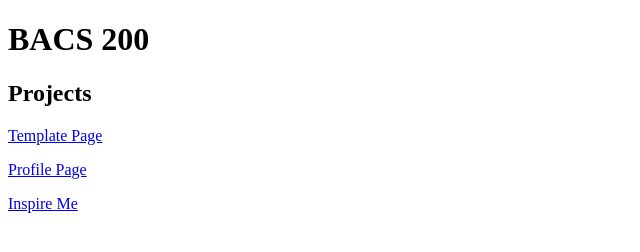
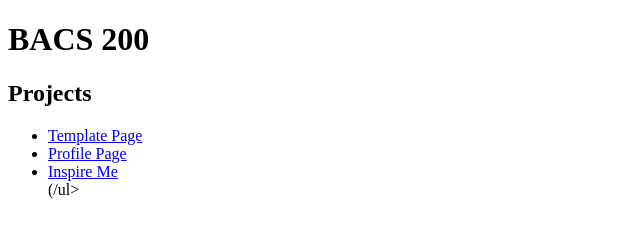
Before and after one commit to Joseph-Reardon/Joseph-Reardon.github.io, a plain HTML site: page bacs200/index.html in a window 1280 px wide. Shown: the whole page, without its empty margins (0-640 px from the left). Drawn offline with Linux system fonts and the light colour scheme.

Commit message:
Index unordered List Attempt
use of li and ul

```diff
--- a/bacs200/index.html
+++ b/bacs200/index.html
@@ -1,13 +1,16 @@
 <!DOCTYPE html>
 <html>
 	<head>
-		<title> Page </title>
+		<title> Page - BACS 200 </title>
 	</head>
 	<body>
 		<h1> BACS 200 </h1>
 		<h2>Projects</h2>
-			<p><a href="/bacs200/template.html">Template Page </a></p>
-			<p><a href="/bacs200/profile.html">Profile Page </a></p>
-			<p><a href="bacs200/inspire.html"> Inspire Me </a></p>
+		<!-- Example of Bullet Point List Below UL is unordered list, and li = listed item-->
+		<ul>
+			<li><a href="/bacs200/template.html">Template Page </a></li>
+			<li><a href="/bacs200/profile.html">Profile Page </a></li>
+			<li><a href="bacs200/inspire.html"> Inspire Me </a></li>
+		(/ul>
 	</body>
 </html>
```
